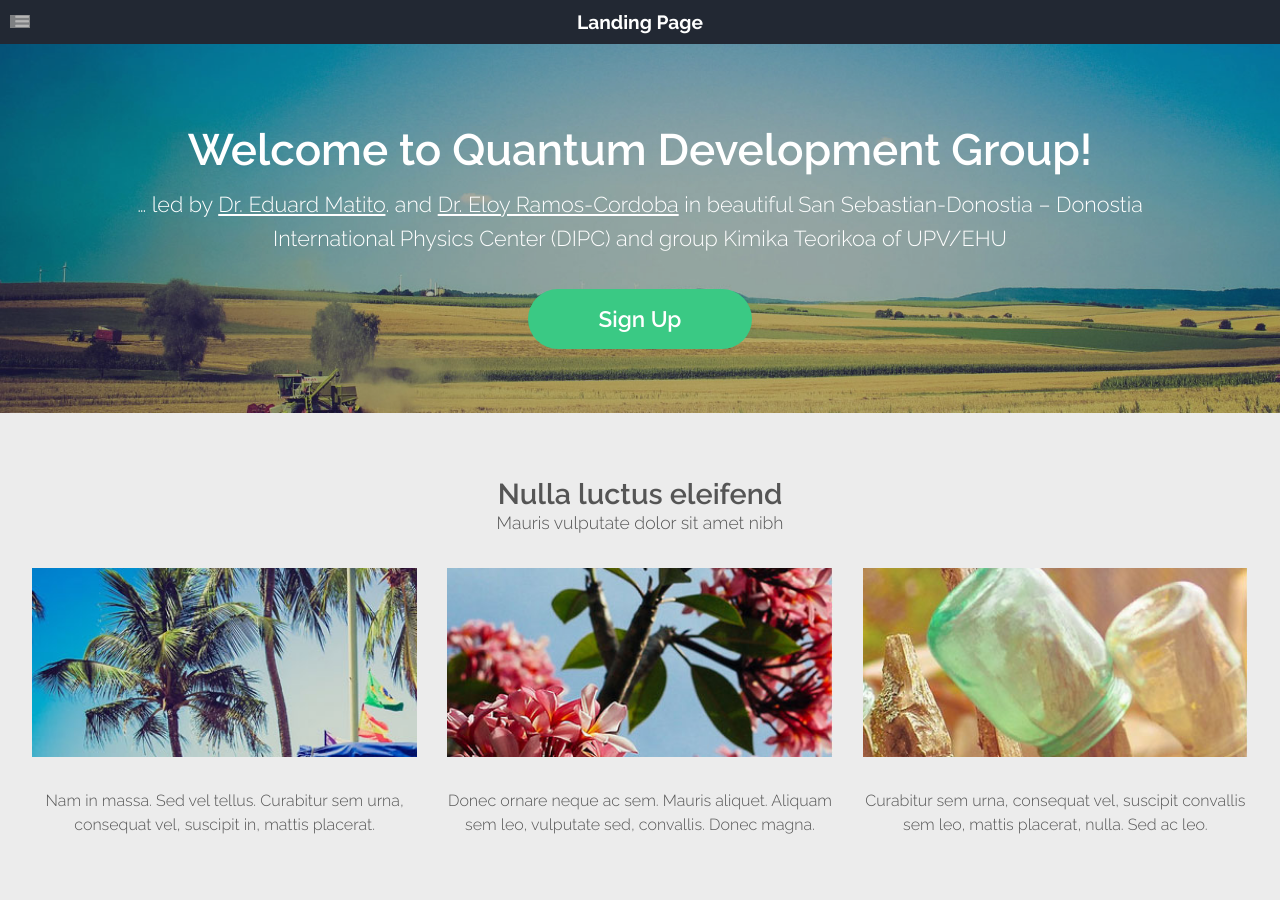
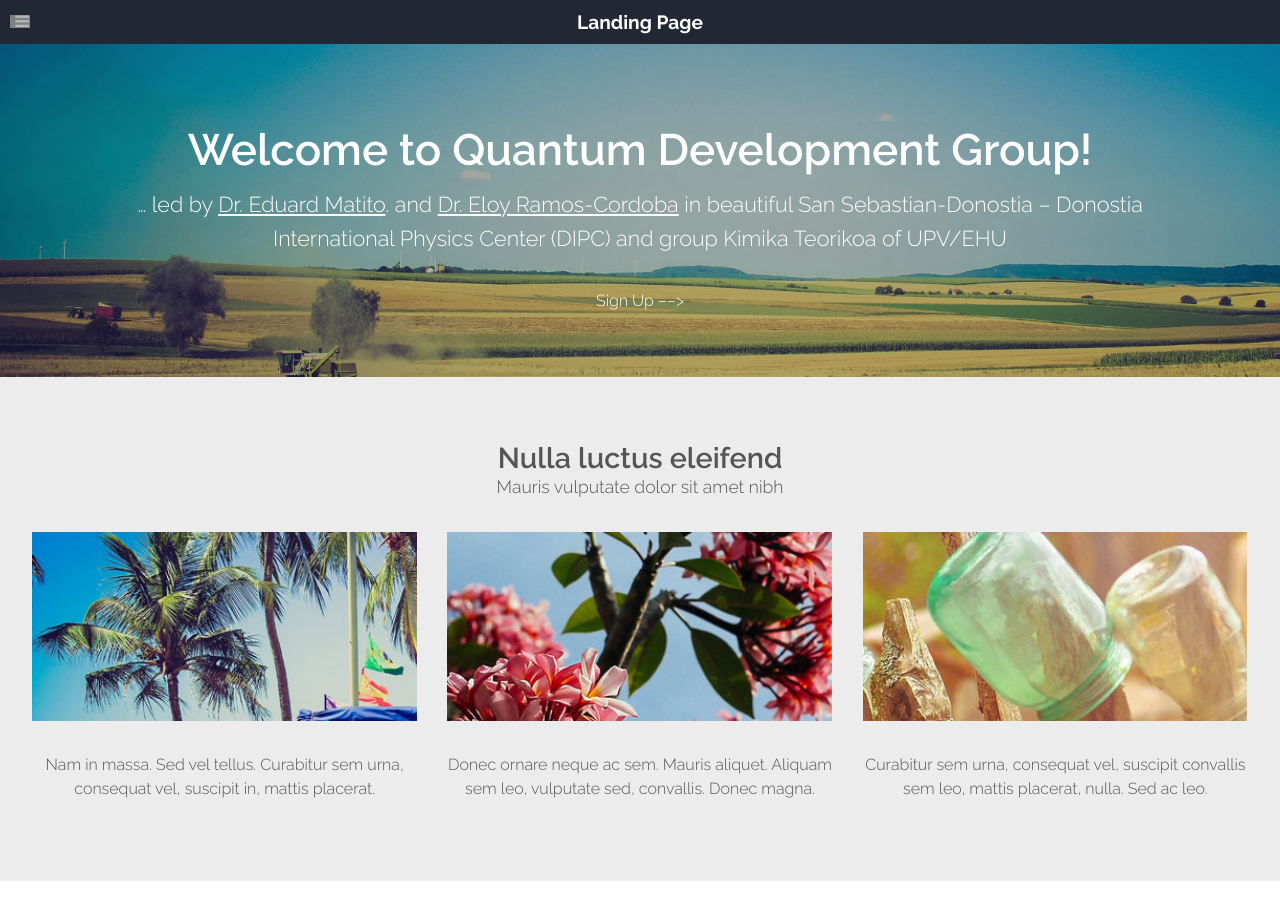
Before and after one commit to old-jekyll-templates/Horizons-Jekyll-Theme, a Jekyll site: the page built from index.html, in a window 1280 px wide and 900 px high. Built offline with Jekyll 4.4.1, drawn with Linux system fonts in a browser that asks for light colours; the list of posts is cut into pages by our own code; grey boxes are pictures that could not be loaded.

Commit message:
Update landing.html

```diff
--- a/_layouts/landing.html
+++ b/_layouts/landing.html
@@ -19,7 +19,7 @@ layout: default
 										<h2>Welcome to Quantum Development Group!</h2>
 										<span class="byline">&hellip; led by <a href="https://ematito.webs.com/apps/blog/">Dr. Eduard Matito</a>. and <a href="https://eloyramoscordoba.wordpress.com/">Dr. Eloy Ramos-Cordoba</a> in beautiful San Sebastian-Donostia &ndash; Donostia International Physics Center (DIPC) and group Kimika Teorikoa of UPV/EHU </span>
 									</header>
-									<a href="#" class="button alt">Sign Up</a>
+									 <! –– <a href="#" class="button alt">Sign Up</a> ––>
 								</section>
 							</div>
 						</div>
```
